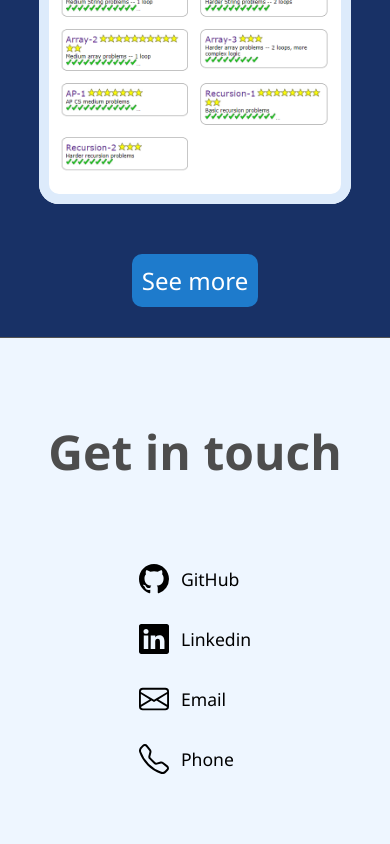
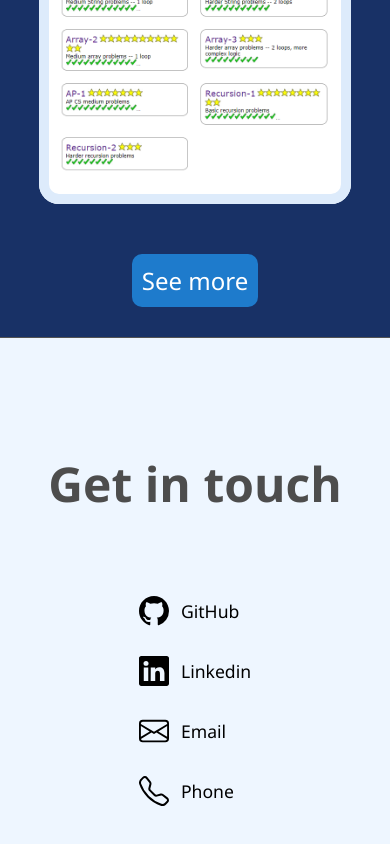
Before and after one commit to rambo37/rambo37.github.io, a React (Create React App) app: page / in a window 390 px wide. Shown: the part 3305-4149 px from the top of the page. Built offline with nearby package versions, Linux system fonts and the light colour scheme.

Commit message:
Fix contact link transition bug for mobile devices and add transition for active nav link

```diff
--- a/src/App.js
+++ b/src/App.js
@@ -119,9 +119,6 @@ function App() {
     document.getElementById("contact").style.height = `${
       window.innerHeight - navHeight
     }px`;
-
-    document.getElementById("contact-section-heading").style.marginTop =
-      -navHeight + "px";
 
     // the margin ensures we only consider intersections that occur just underneath the nav bar
     const options = {
--- a/src/index.css
+++ b/src/index.css
@@ -37,6 +37,7 @@ nav ul li a:hover {
 }
 
 .active {
+  transition: background-color 1s ease-out;
   background-color: var(--active);
 }
 
@@ -185,7 +186,7 @@ nav li a {
   flex-direction: column;
   justify-content: center;
   align-items: center;
-  height: 100vh;
+  overflow: hidden;
 }
 
 #contact-section-heading {
```
